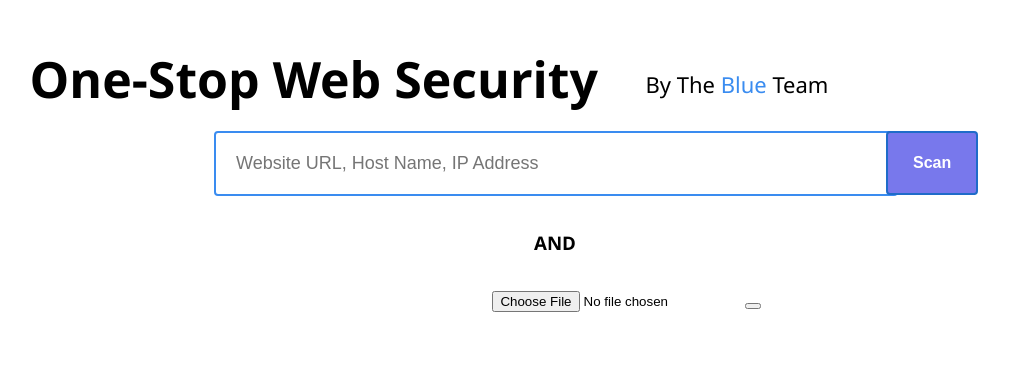
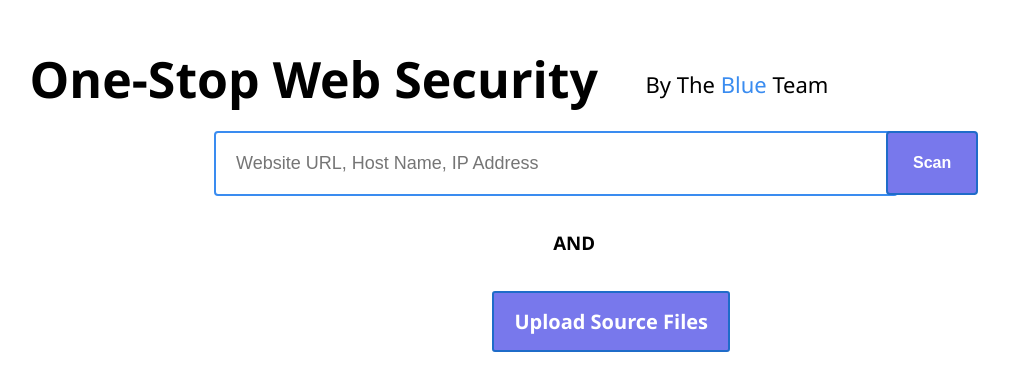
Before and after one commit to zipesb/Senior-Project, a React (Create React App) app in the folder client/: page / in a window 1280 px wide. Shown: the part 189-580 px from the top of the page, without its empty margins (42-1051 px from the left). Built offline with nearby package versions, Linux system fonts and the light colour scheme.

Commit message:
UI fixes, formatting

```diff
--- a/client/src/Components/FileUpload.js
+++ b/client/src/Components/FileUpload.js
@@ -1,15 +1,12 @@
 
 
 import React, {useState} from 'react';
-import axios from 'axios';
 
 function FileUpload({file, setFile}) {
   return (
     <div className="App">
-        <input id="file-input" type="file" onChange={(file) => setFile(file.target.files[0])}/>
-        <button>
-
-        </button>
+        <input id="file-input" class="custom-file-input" type="file" onChange={(file) => setFile(file.target.files[0])}/>
+       <p></p>
     </div>
   );
 }
--- a/client/src/Components/Home.js
+++ b/client/src/Components/Home.js
@@ -6,8 +6,19 @@ import FileUpload from "./FileUpload";
 
 function Home() {
     const [inputURL, setURL] = useState('');
+    const [pressed, setPressed] = useState(false);
     const navigate = useNavigate();
+
     const securityTest = () => {
+
+        // Give warning if scan button pressed before file uploaded
+        if (file == null) {
+            if (!pressed) {
+            setPressed(!pressed)
+            }
+            return
+        }
+
         const formData = new FormData();
         formData.append ("file", file);
 
@@ -37,6 +48,7 @@ function Home() {
                 url: inputURL
             }
         });
+
     };
 
     const [files, setFiles] = useState([{
@@ -58,15 +70,14 @@ function Home() {
             placeholder="Website URL, Host Name, IP Address"
             value={inputURL}
             onChange={(e) => setURL(e.target.value)}
-          />
-          <button className="buttonstyle" type="submit" onClick={securityTest}> <a> Scan </a> </button>
-          <h3 className="and">AND</h3>
+        />
+        <button className="buttonstyle" type="submit" onClick={securityTest}> <a> Scan </a> </button>
+        <h3 className="and">AND</h3>
+        <FileUpload file={file} setFile={setFile}/>
+        {pressed && <p class="ScanWarning">Upload a file before scanning</p>}
 
-          <FileUpload files={files} setFiles={setFiles} removeFile={removeFile}/>
     </div>
     );
 }
 
-
-
 export default Home;
--- a/client/src/Components/TestInfo.js
+++ b/client/src/Components/TestInfo.js
@@ -13,7 +13,7 @@ function TestInfo(props){
         setOpen(!open);
     }
     return(
-        <div>
+        <div className="testInfo">
             <button className="dropdown" onClick={toggle}>
             <a className="buttonText">
                 <a className="testname">{testName}</a>
@@ -28,9 +28,9 @@ function TestInfo(props){
             {open && (
                 <div className='content'>
                     {tests.map((test) => (
-                        <div className="test" key={test.id} style={{ whiteSpace: "pre-wrap", overflow: "hidden", wordWrap: "break-word", overflowWrap: "break-word" }}>
-                            <h2 style>{test.title}</h2>
-                            <pre>{test.body}</pre>
+                        <div className="test" key={test.id} >
+                            <h2 className="testTitle">{test.title}</h2>
+                            <pre className="testBody">{test.body}</pre>
                         </div>
                     ))}
                     {tests.length === 0 && isDone && <h2>No Results</h2>}
--- a/client/src/Styles/home.css
+++ b/client/src/Styles/home.css
@@ -55,6 +55,33 @@ em{
     cursor: pointer;
 }
 
+@keyframes fadeIn {
+    0% {
+      opacity: 0;
+    }
+
+    100% {
+      opacity: 1;
+    }
+  }
+
+.ScanWarning{
+    border-style: solid;
+    position: absolute;
+    top: 49%;
+    left: 71%;
+    font-size: 15px;
+    font-family: 'Segoe UI';
+    text-align: center;
+    color: black;
+    border-color: black;
+    width: 120px;
+    padding: 10px;
+    border-width: 2px;
+    border-radius: 10px;
+    animation: fadeIn 0.1s;
+}
+
 .buttonstyle:hover{
     background-color: rgb(114, 114, 234);
   }
@@ -74,32 +101,30 @@ em{
 .and{
     position: absolute;
     top: 50%;
-    left: 45%;
+    left: 46.5%;
     font-family:'Segoe UI';
 
 }
 
 .custom-file-input::-webkit-file-upload-button {
     visibility: hidden;
-  }
-  .custom-file-input::before {
+}
+
+.custom-file-input::before {
     content: 'Upload Source Files';
     color: white;
     display: inline-block;
     border: 1.5px solid #999;
     background-color: rgb(120, 120, 236);
     border-radius: 3px;
-    padding: 10px 20px;
+    padding: 15px 20px 15px 20px;
     cursor: pointer;
     font-weight: 700;
-    font-size: 10pt;
+    font-size: 15pt;
     font-family: 'Segoe UI';
     border: 2px solid #1f6cc9;
+}
 
-  }
-  .custom-file-input:hover {
-
-  }
-  .custom-file-input:active::before {
+.custom-file-input:active::before {
     background: -webkit-linear-gradient(top, #e3e3e3, #f9f9f9);
-  }
+}
--- a/client/src/Styles/testdd.css
+++ b/client/src/Styles/testdd.css
@@ -1,3 +1,7 @@
+.testInfo {
+    font-family: 'Segoe UI';
+}
+
 .dropdown {
     margin-top: 2%;
     margin-left: 27%;
@@ -50,3 +54,11 @@
 .content-show {
     height: 200px;
 }
+
+.testTitle {
+
+}
+
+.testBody {
+    font-family: 'Segoe UI';
+}
```
